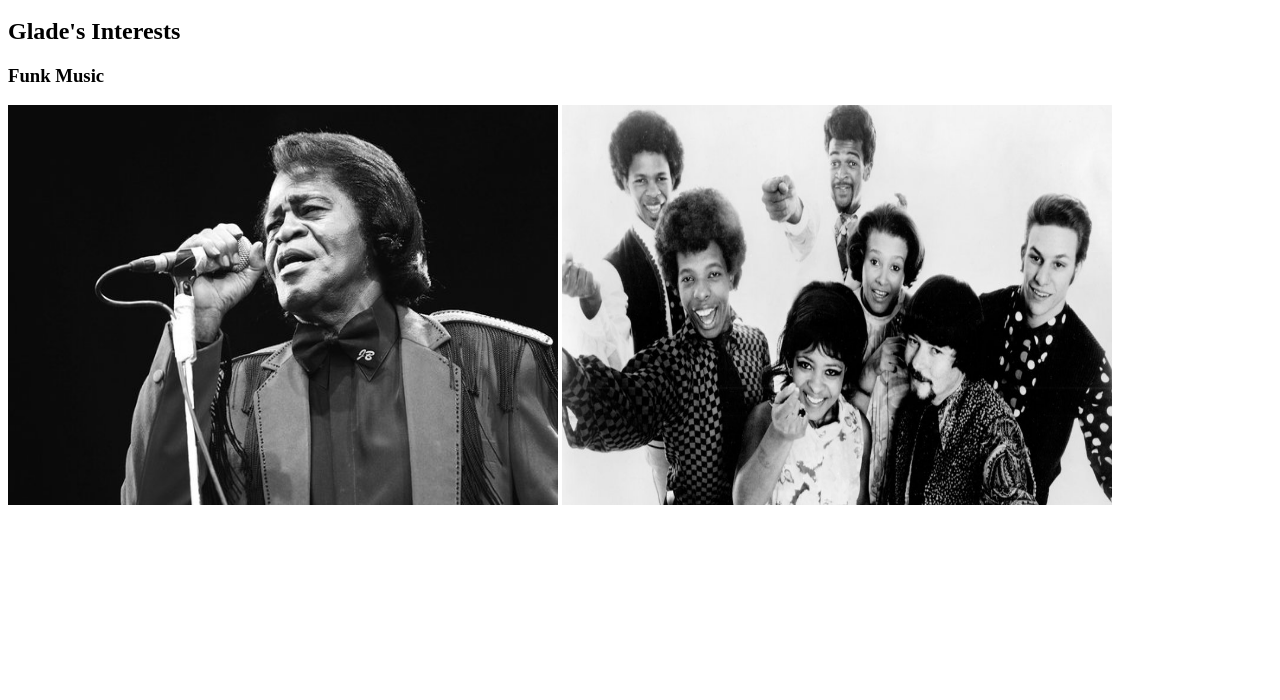
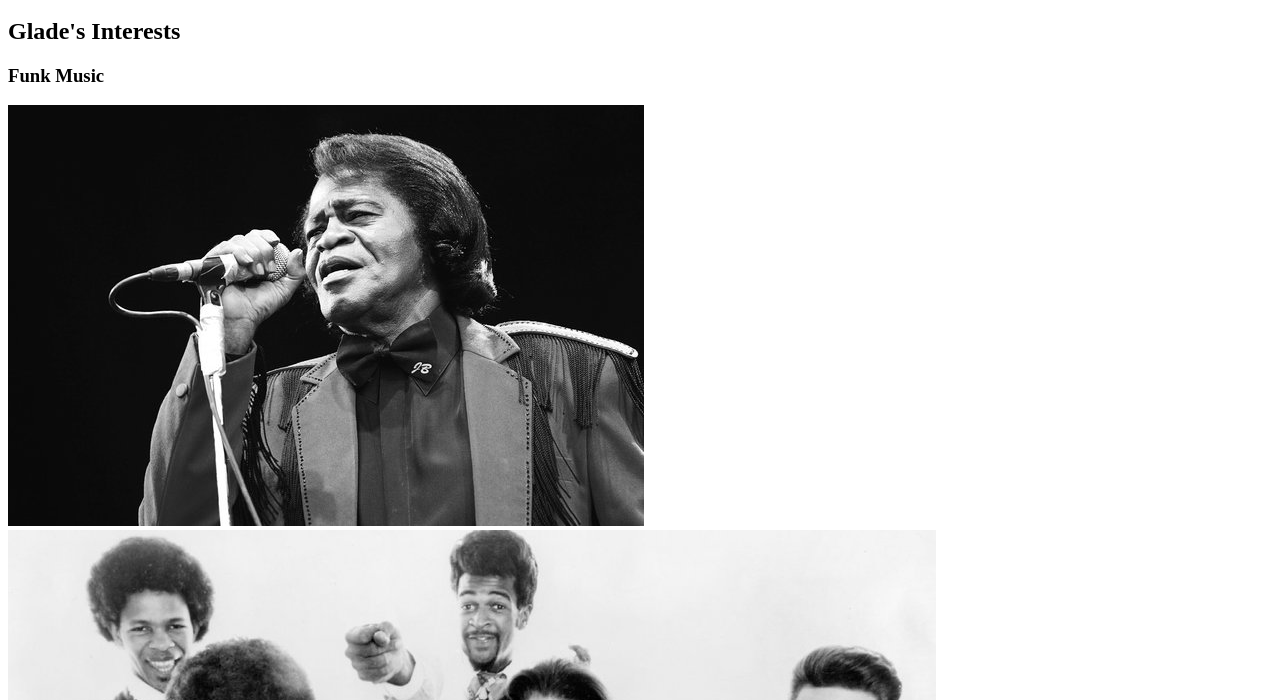
Before and after one commit to GladeBrimhall/WebDevPortfolio, a plain HTML site: page about.html in a window 1280 px wide. Shown: the part 100-800 px from the top of the page. Drawn offline with Linux system fonts and the light colour scheme.

Commit message:
Removed size on images in about.html.

```diff
--- a/about.html
+++ b/about.html
@@ -16,11 +16,10 @@
                 <img src="/WebDevPortfolio/assets/images/james brown.jpg"
                  title="James Brown"
                  alt="Funk Music, James Brown, godfather of funk and soul"
-                 width="550" height="400"/>
+                 />
                  <img src="/WebDevPortfolio/assets/images/sly and fam.jpg"
                  title="Sly and the Family Stone"
-                 alt="sly stone, funk legend, funk innovators"
-                 width="550" height="400"/>
+                 alt="sly stone, funk legend, funk innovators"/>
                  </section>
     </body>
 </html>
```
